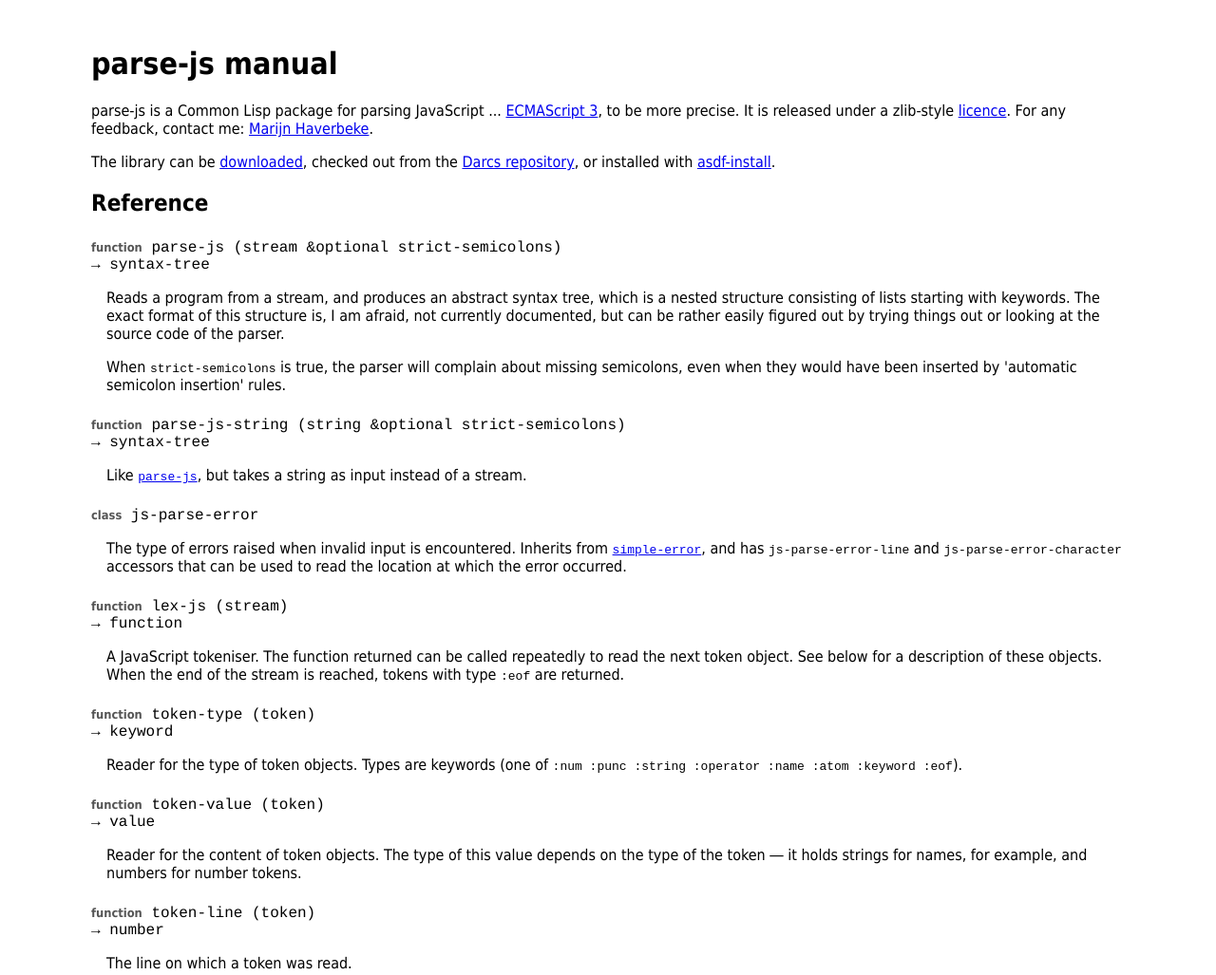
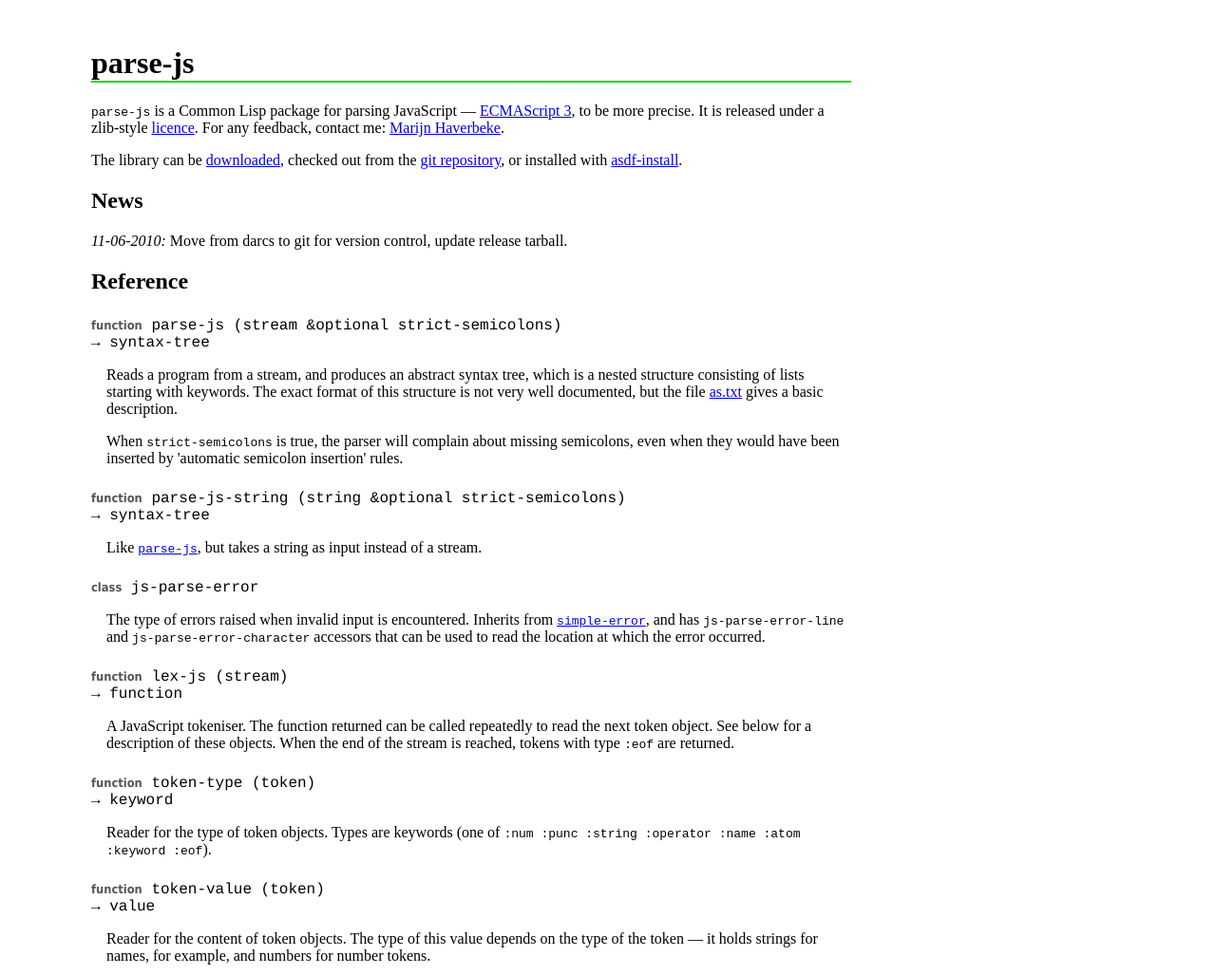
Before and after one commit to marijnh/parse-js, a plain HTML site: page index.html in a window 1280 px wide. Shown: the top 1027 px of the page at 95% size. Drawn offline with Linux system fonts and the light colour scheme.

Commit message:
update html doc file

```diff
--- a/index.html
+++ b/index.html
@@ -1,6 +1,7 @@
 <html xmlns="http://www.w3.org/1999/xhtml">
   <head>
-    <title>parse-js manual</title>
+    <title>parse-js / A JavaScript parser</title>
+    <meta http-equiv="Content-Type" content="text/html; charset=utf-8"/>
     <style type="text/css">
       p.def {
         margin-top: 1.5em;
@@ -14,17 +15,19 @@
       }
       .desc {margin-left: 1em;}
       body {
+        max-width: 50em;
         margin: 0;
-        font-family: tahoma, arial, sans-serif;
         padding: 3em 6em;
         color: black;
       }
+      h1 {border-bottom: 2px solid #00DD00;}
     </style>
   </head>
   <body>
-    <h1>parse-js manual</h1>
+    <h1>parse-js</h1>
 
-    <p>parse-js is a Common Lisp package for parsing JavaScript ... <a
+    <p><code>parse-js</code> is a Common Lisp package for parsing
+    JavaScript — <a
     href="http://www.mozilla.org/js/language/E262-3.pdf">ECMAScript
     3</a>, to be more precise. It is released under a zlib-style <a
     href="LICENSE">licence</a>. For any feedback, contact me: <a
@@ -33,9 +36,14 @@
     <p>The library can be <a
     href="http://marijn.haverbeke.nl/parse-js/parse-js.tgz">downloaded</a>,
     checked out from the <a
-    href="http://marijn.haverbeke.nl/darcsweb.cgi?r=parse-js;a=summary">Darcs
-    repository</a>, or installed with <a
+    href="http://marijn.haverbeke.nl/git/parse-js">git repository</a>,
+    or installed with <a
     href="http://www.cliki.net/ASDF-Install">asdf-install</a>.</p>
+
+    <h2>News</h2>
+
+    <p><em>11-06-2010:</em> Move from darcs to git for version
+    control, update release tarball.</p>
 
     <h2>Reference</h2>
 
@@ -47,9 +55,8 @@
     <p class="desc">Reads a program from a stream, and produces an
     abstract syntax tree, which is a nested structure consisting of
     lists starting with keywords. The exact format of this structure
-    is, I am afraid, not currently documented, but can be rather
-    easily figured out by trying things out or looking at the source
-    code of the parser.</p>
+    is not very well documented, but the file <a
+    href="as.txt">as.txt</a> gives a basic description.</p>
 
     <p class="desc">When <code>strict-semicolons</code> is true, the
     parser will complain about missing semicolons, even when they
```
